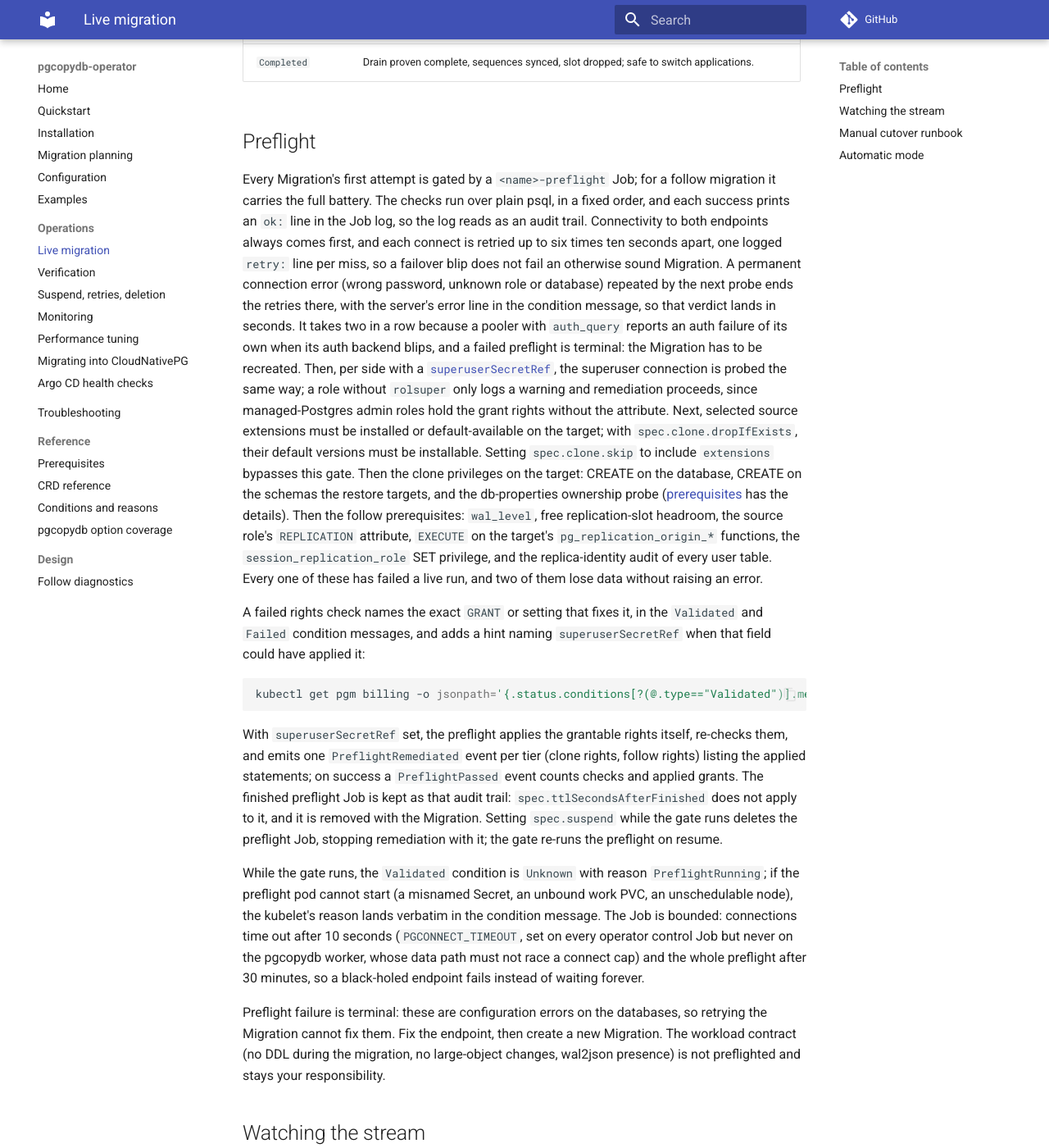
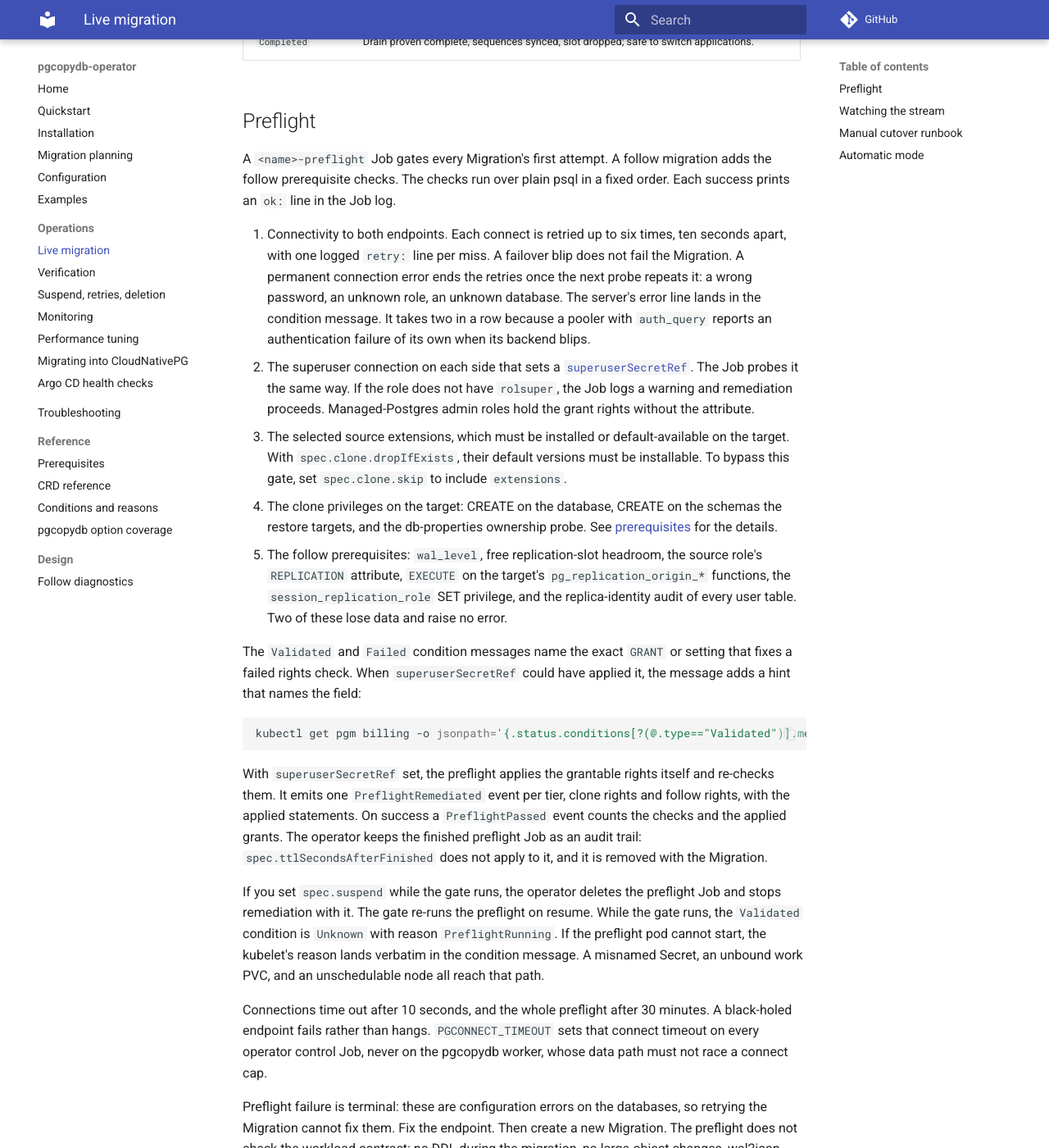
Before and after one commit to ydixken/pgcopydb-operator, an MkDocs documentation site: the page built from docs/operations/live-migration.md, in a window 1280 px wide and 1400 px high, scrolled down 636 px. Shown: the whole window at 82% size. Built offline with MkDocs 1.6.1 and Material for MkDocs 9.7.7, drawn with Linux system fonts in a browser that asks for light colours; comment, search, counter and statistics services are not loaded; some of the changed text lies outside the part shown.

Commit message:
docs: tighten the live migration runbook
Turn the preflight prose into a five-item ordered list, one check per item.
Cut the design re-derivation from cutover step 5, keeping the fast-path rule,
the rule that content decides the path, the rule that an unrunnable compare
refuses, and the window-sizing advice. Compress the e2e narration to the
operator-facing claim. Remove the unsupported appeal to past live runs, the
'full battery' emphasis, and the 'which is expected' reassurance. Split the
44-to-60-word sentences, move the two kubectl commands into fenced blocks
under their steps, and drop the parentheses that carried a second idea.

Every hazard survives unchanged: the source-write warning, the LSN freeze
sentence, the whole Automatic mode section, 'Preflight failure is terminal',
the catch-up caveat, and the drain-verification sentence are byte-identical.
Step numbers, headings, commands, the JSON sample, and the phase table are
untouched.

````diff
--- a/docs/operations/live-migration.md
+++ b/docs/operations/live-migration.md
@@ -1,9 +1,12 @@
 # Live migration
 
-`spec.follow.enabled: true` turns the clone into a live migration: the base copy runs under a replication slot, then logical replication streams and applies every change until you cut over.
+`spec.follow.enabled: true` turns the clone into a live migration.
+The base copy runs under a replication slot.
+Logical replication then streams and applies every change until you cut over.
 Start from [05-live-migration.yaml](../examples/05-live-migration.yaml).
-The [follow-specific prerequisites](../reference/prerequisites.md#live-migration-specfollowenabled-true) (wal_level, REPLICATION attribute, target grants, replica identities) are strict, and two of them fail silently when missed, so the operator checks the ones it can reach before any data moves (see [preflight](#preflight) below).
-Use the [Planning checklist](../planning.md) to agree the operating plan, cutover ownership, recovery criteria, and rehearsal before enabling follow mode.
+Two of the [follow-specific prerequisites](../reference/prerequisites.md#live-migration-specfollowenabled-true) fail silently when missed.
+The operator checks the ones it can reach before any data moves; see [preflight](#preflight) below.
+Before you enable follow mode, use the [Planning checklist](../planning.md) to agree the operating plan, cutover ownership, recovery criteria, and rehearsal.
 
 The phases of a live migration:
 
@@ -18,40 +21,64 @@ The phases of a live migration:
 
 ## Preflight
 
-Every Migration's first attempt is gated by a `<name>-preflight` Job; for a follow migration it carries the full battery.
-The checks run over plain psql, in a fixed order, and each success prints an `ok:` line in the Job log, so the log reads as an audit trail.
-Connectivity to both endpoints always comes first, and each connect is retried up to six times ten seconds apart, one logged `retry:` line per miss, so a failover blip does not fail an otherwise sound Migration.
-A permanent connection error (wrong password, unknown role or database) repeated by the next probe ends the retries there, with the server's error line in the condition message, so that verdict lands in seconds.
-It takes two in a row because a pooler with `auth_query` reports an auth failure of its own when its auth backend blips, and a failed preflight is terminal: the Migration has to be recreated.
-Then, per side with a [`superuserSecretRef`](../reference/prerequisites.md#superuser-remediation-superusersecretref), the superuser connection is probed the same way; a role without `rolsuper` only logs a warning and remediation proceeds, since managed-Postgres admin roles hold the grant rights without the attribute.
-Next, selected source extensions must be installed or default-available on the target; with `spec.clone.dropIfExists`, their default versions must be installable.
-Setting `spec.clone.skip` to include `extensions` bypasses this gate.
-Then the clone privileges on the target: CREATE on the database, CREATE on the schemas the restore targets, and the db-properties ownership probe ([prerequisites](../reference/prerequisites.md#base-clone-every-migration) has the details).
-Then the follow prerequisites: `wal_level`, free replication-slot headroom, the source role's `REPLICATION` attribute, `EXECUTE` on the target's `pg_replication_origin_*` functions, the `session_replication_role` SET privilege, and the replica-identity audit of every user table.
-Every one of these has failed a live run, and two of them lose data without raising an error.
+A `<name>-preflight` Job gates every Migration's first attempt.
+A follow migration adds the follow prerequisite checks.
+The checks run over plain psql in a fixed order.
+Each success prints an `ok:` line in the Job log.
 
-A failed rights check names the exact `GRANT` or setting that fixes it, in the `Validated` and `Failed` condition messages, and adds a hint naming `superuserSecretRef` when that field could have applied it:
+1. Connectivity to both endpoints.
+   Each connect is retried up to six times, ten seconds apart, with one logged `retry:` line per miss.
+   A failover blip does not fail the Migration.
+   A permanent connection error ends the retries once the next probe repeats it: a wrong password, an unknown role, an unknown database.
+   The server's error line lands in the condition message.
+   It takes two in a row because a pooler with `auth_query` reports an authentication failure of its own when its backend blips.
+2. The superuser connection on each side that sets a [`superuserSecretRef`](../reference/prerequisites.md#superuser-remediation-superusersecretref).
+   The Job probes it the same way.
+   If the role does not have `rolsuper`, the Job logs a warning and remediation proceeds.
+   Managed-Postgres admin roles hold the grant rights without the attribute.
+3. The selected source extensions, which must be installed or default-available on the target.
+   With `spec.clone.dropIfExists`, their default versions must be installable.
+   To bypass this gate, set `spec.clone.skip` to include `extensions`.
+4. The clone privileges on the target: CREATE on the database, CREATE on the schemas the restore targets, and the db-properties ownership probe.
+   See [prerequisites](../reference/prerequisites.md#base-clone-every-migration) for the details.
+5. The follow prerequisites: `wal_level`, free replication-slot headroom, the source role's `REPLICATION` attribute, `EXECUTE` on the target's `pg_replication_origin_*` functions, the `session_replication_role` SET privilege, and the replica-identity audit of every user table.
+   Two of these lose data and raise no error.
+
+The `Validated` and `Failed` condition messages name the exact `GRANT` or setting that fixes a failed rights check.
+When `superuserSecretRef` could have applied it, the message adds a hint that names the field:
 
 ```sh
 kubectl get pgm billing -o jsonpath='{.status.conditions[?(@.type=="Validated")].message}'
 ```
 
-With `superuserSecretRef` set, the preflight applies the grantable rights itself, re-checks them, and emits one `PreflightRemediated` event per tier (clone rights, follow rights) listing the applied statements; on success a `PreflightPassed` event counts checks and applied grants.
-The finished preflight Job is kept as that audit trail: `spec.ttlSecondsAfterFinished` does not apply to it, and it is removed with the Migration.
-Setting `spec.suspend` while the gate runs deletes the preflight Job, stopping remediation with it; the gate re-runs the preflight on resume.
+With `superuserSecretRef` set, the preflight applies the grantable rights itself and re-checks them.
+It emits one `PreflightRemediated` event per tier, clone rights and follow rights, with the applied statements.
+On success a `PreflightPassed` event counts the checks and the applied grants.
+The operator keeps the finished preflight Job as an audit trail: `spec.ttlSecondsAfterFinished` does not apply to it, and it is removed with the Migration.
 
-While the gate runs, the `Validated` condition is `Unknown` with reason `PreflightRunning`; if the preflight pod cannot start (a misnamed Secret, an unbound work PVC, an unschedulable node), the kubelet's reason lands verbatim in the condition message.
-The Job is bounded: connections time out after 10 seconds (`PGCONNECT_TIMEOUT`, set on every operator control Job but never on the pgcopydb worker, whose data path must not race a connect cap) and the whole preflight after 30 minutes, so a black-holed endpoint fails instead of waiting forever.
+If you set `spec.suspend` while the gate runs, the operator deletes the preflight Job and stops remediation with it.
+The gate re-runs the preflight on resume.
+While the gate runs, the `Validated` condition is `Unknown` with reason `PreflightRunning`.
+If the preflight pod cannot start, the kubelet's reason lands verbatim in the condition message.
+A misnamed Secret, an unbound work PVC, and an unschedulable node all reach that path.
+
+Connections time out after 10 seconds, and the whole preflight after 30 minutes.
+A black-holed endpoint fails rather than hangs.
+`PGCONNECT_TIMEOUT` sets that connect timeout on every operator control Job, never on the pgcopydb worker, whose data path must not race a connect cap.
 
 Preflight failure is terminal: these are configuration errors on the databases, so retrying the Migration cannot fix them.
-Fix the endpoint, then create a new Migration.
-The workload contract (no DDL during the migration, no large-object changes, wal2json presence) is not preflighted and stays your responsibility.
+Fix the endpoint.
+Then create a new Migration.
+The preflight does not check the workload contract: no DDL during the migration, no large-object changes, wal2json presence.
+That contract stays your responsibility.
 
 ## Watching the stream
 
-`status.replication` is sampled from the source rather than from the worker: one row joining the replication slot to `pg_stat_replication`.
-It fills in as soon as the slot answers, which is during the base copy, and the operator only acts on it (catchup, cutover) once `CloneCompleted` is True.
-Nothing in that path opens pgcopydb's own catalogs, because reading those while the copy writes them kills workers (see the [upstream drafts](https://github.com/ydixken/pgcopydb-operator/blob/main/docs/research/upstream-issues.md)).
+The operator samples `status.replication` from the source rather than from the worker: one row that joins the replication slot to `pg_stat_replication`.
+It fills in as soon as the slot answers, which is during the base copy.
+The operator acts on it for catch-up and cutover only once `CloneCompleted` is True.
+Nothing in that path opens pgcopydb's own catalogs, because a read of those while the copy writes them kills the worker.
+See the [upstream drafts](https://github.com/ydixken/pgcopydb-operator/blob/main/docs/research/upstream-issues.md) for the detail.
 
 ```sh
 kubectl get pgm billing -o jsonpath='{.status.replication}' | jq
@@ -66,30 +93,37 @@ kubectl get pgm billing -o jsonpath='{.status.replication}' | jq
 }
 ```
 
-`writeLSN` reports receive progress from the walsender, falling back to the slot's `confirmed_flush_lsn`.
+`writeLSN` reports receive progress from the walsender, or the slot's `confirmed_flush_lsn` as a fallback.
 `replayLSN` is the walsender's replay position, or the slot's `confirmed_flush_lsn` where the migration role may not read the walsender.
-The bundled runner, pgcopydb `0.18.15.gea2dc96`, confirms target COMMITs with `synchronous_commit=on` before reporting their replay progress.
+The bundled runner, pgcopydb `0.18.15.gea2dc96`, confirms target COMMITs with `synchronous_commit=on` before it reports their replay progress.
+
 When published tables are idle, genuine primary keepalives from the current connection can [advance certified network replay and flush feedback](https://github.com/ydixken/pgcopydb/blob/ea2dc96a47c2f7676d71a4967d044a1e469e4110/src/bin/pgcopydb/ld_stream.c#L1521-L1546) across WAL outside the publication.
-That feedback does not move the target replication origin or the sentinel's data replay cursor, so `replayLSN` is not necessarily the last applied data transaction's LSN; see [Follow diagnostics](../design/follow-diagnostics.md) for the conditions.
+That feedback does not move the target replication origin or the sentinel's data replay cursor.
+`replayLSN` is therefore not necessarily the LSN of the last applied data transaction.
+See [Follow diagnostics](../design/follow-diagnostics.md) for the conditions.
 Other supported runner versions differ; see [client tool versions](../reference/prerequisites.md#client-tool-versions).
 The drain verification after cutover still proves that the target applied everything through the frozen endpos.
+
 `lagBytes` is the distance from the source's current WAL head.
-The `CaughtUp` condition goes True once two consecutive samples put the lag at or below `follow.maxCatchupLag` (16Mi by default); with ongoing writes it may flap, which is expected.
+The `CaughtUp` condition goes True once two consecutive samples put the lag at or below `follow.maxCatchupLag`, 16Mi by default.
+With ongoing writes it may flap.
 With the bundled runner, an idle publication needs neither heartbeat INSERTs nor a higher `maxCatchupLag` to cross filtered WAL.
 Catch-up does not replace endpos drain verification or prove that source writers have stopped.
 
-Granting the migration's source role `pg_read_all_stats` is optional, and sharpens both LSN readings.
-PostgreSQL blanks the walsender columns in `pg_stat_replication` for a role without it, that role's own row included, so `writeLSN` and `replayLSN` both fall back to the slot's confirmed flush position: one confirmation behind, and identical to each other, which is why the apply backlog derived from them reads zero without the grant.
+`pg_read_all_stats` on the migration's source role is optional, and it sharpens both LSN readings.
+Without the grant, PostgreSQL blanks the walsender columns in `pg_stat_replication` for that role, its own row included.
+`writeLSN` and `replayLSN` then both fall back to the slot's confirmed flush position: one confirmation behind, and identical to each other.
+The apply backlog derived from them reads zero.
 Lag and `CaughtUp` follow `replayLSN`, so they inherit whichever reading is available.
 
 ## Manual cutover runbook
 
 Manual is the default mode.
 Cutover freezes the stream at the source's current LSN: anything written after that instant never reaches the target.
-So the order matters.
 
 Manual approval arms cutover, which starts only when the controller's two-sample `CaughtUp` verdict is true.
-Early approval leaves the Migration in `Streaming` while that verdict is false, including the first confirming sample, and leaves endpos unset.
+If you approve early, the Migration stays in `Streaming` while that verdict is false, and endpos stays unset.
+The first confirming sample is part of that window.
 The second qualifying sample starts cutover without another approval edit.
 Approval does not stop source writes or freeze the stream while catch-up is pending.
 
@@ -97,36 +131,55 @@ Approval does not stop source writes or freeze the stream while catch-up is pend
 > Operators MUST stop source writes before cutover freezes the stream, in both Manual and Automatic modes.
 > The operator does not fence source writes or terminate source sessions.
 
-1. Wait for `CaughtUp` to be True (`kubectl wait pgm/billing --for=condition=CaughtUp`).
-   It returns up to one poll interval (about 10 seconds) after the lag itself drops, because the condition waits for a second confirming sample.
-2. Stop writes to the source (stop the application, revoke access, whatever your setup calls quiescing).
-3. Approve: `kubectl patch pgm billing --type=merge -p '{"spec":{"cutover":{"approved":true}}}'`.
-4. Once approval and confirmed catch-up both hold, the operator sets the cutover LSN (pgcopydb `sentinel set endpos --current`); the worker drains the remaining changes, syncs sequences, and exits.
-   The phase is `CuttingOver`.
-5. The operator does not trust the worker's exit code: a verify Job (`<name>-verify`) proves the drain on the target.
-   The fast path passes only when the target's replication origin sits exactly on the cutover LSN, because the origin advances inside the apply's own commits and equality is the one reading that proves nothing is outstanding.
-   Any remaining distance is decided by content, never by its size: from outside, unapplied commits and the publication-filtered WAL an idle source leaves behind (autovacuum, catalog churn, which pgcopydb never applies) are the same bytes.
-   The Job then runs `pgcopydb compare data` and validates the report `--json` prints, rather than relying on exit status alone.
-   The bundled runner exits nonzero on single-database data differences, but stock 0.18 can log them and exit 0.
-   It passes only when the report accounts for every migrated table and each one matches on row count and checksum; a compare that could not run, and a report the Job cannot read, refuse rather than pass.
-   Nearly every cutover takes that path, and not only an idle one: the cutover LSN is the source's WAL head when approval and confirmed catch-up both hold, the origin holds the last commit the target applied, and anything in between (an autovacuum tick, a checkpoint, another database on the same cluster) leaves the two apart.
-   So size the write-downtime window for a `compare data` over the whole database, and treat the exact-LSN pass as the exception.
-   Only that proof sets `CutoverCompleted`.
-   A refuted drain fails the Migration instead (see `DrainIncomplete` in [troubleshooting](../troubleshooting.md)).
+1. Wait for `CaughtUp` to be True.
+
+    ```sh
+    kubectl wait pgm/billing --for=condition=CaughtUp
+    ```
+
+    It returns up to one poll interval, about 10 seconds, after the lag drops, because the condition waits for a second confirming sample.
+
+2. Stop writes to the source.
+    Stop the application or revoke its access.
+
+3. Approve the cutover.
+
+    ```sh
+    kubectl patch pgm billing --type=merge -p '{"spec":{"cutover":{"approved":true}}}'
+    ```
+
+4. Once approval and confirmed catch-up both hold, the operator sets the cutover LSN with pgcopydb `sentinel set endpos --current`.
+    The worker then drains the remaining changes, syncs sequences, and exits.
+    The phase is `CuttingOver`.
+
+5. A verify Job (`<name>-verify`) proves the drain on the target rather than the worker's exit code.
+    Only that proof sets `CutoverCompleted`.
+    A refuted drain fails the Migration instead, as `DrainIncomplete` in [troubleshooting](../troubleshooting.md) describes.
+
+    The fast path passes only when the target's replication origin sits exactly on the cutover LSN.
+    Any remaining distance is decided by content, never by its size.
+    Nearly every cutover takes the compare path.
+    Size the write-downtime window for a `compare data` over the whole database.
+    Treat the exact-LSN pass as the exception.
+
+    The Job runs `pgcopydb compare data` and validates the report `--json` prints, instead of the exit status alone.
+    The compare passes only when the report accounts for every migrated table, and each one matches on row count and checksum.
+    A compare that could not run, and a report the Job cannot read, refuse rather than pass.
+
 6. A cleanup Job (`<name>-cleanup`) drops the replication slot, the auto-created publication, and the target origin.
-   Then `Complete` goes True and the phase is `Completed`.
+    Then `Complete` goes True and the phase is `Completed`.
+
 7. Point the application at the target.
 
-During `CuttingOver`, the operator emits a tiny logical message on the source (`pg_logical_emit_message`) on every pass because some worker versions need new WAL to observe a freshly set endpos.
+During `CuttingOver`, the operator emits a logical message on the source with `pg_logical_emit_message` on every pass.
+Some worker versions need new WAL to see a freshly set endpos.
 The message carries no table data, needs no special privilege, and changes nothing user-visible.
-This endpos nudge runs only after cutover starts.
-It cannot unblock a Migration waiting for `CaughtUp`; certified keepalive feedback handles idle catch-up before endpos is set.
+This endpos nudge runs only after cutover starts, so it cannot unblock a Migration that waits for `CaughtUp`.
+Certified keepalive feedback handles idle catch-up before endpos is set.
 
-The e2e suite exercises this runbook under load: a client commits one row per transaction to the source, from before the base copy, through the whole streaming phase, stopping only at the approval.
-It requires the target to end with the same count of that client's rows as the source, no gap in the run the client committed, and a passing `pgcopydb compare data` over the whole database.
-Leaving the application running through the copy and the stream loses no committed transaction.
-What that leaves untested is the other side of the freeze: the source is silent from step 2 onward, so there are no writes past the cutover LSN to lose.
-Step 2 is what keeps that set empty, and [Automatic mode](#automatic-mode) below carries the same warning for the mode that skips approval.
+The end-to-end suite verifies under load that an application may run throughout the copy and the stream and lose no committed transaction.
+The guarantee stops at the freeze, because the source is silent from step 2 onward.
+[Automatic mode](#automatic-mode) below carries the same warning for the mode that skips approval.
 
 ## Automatic mode
 
````
